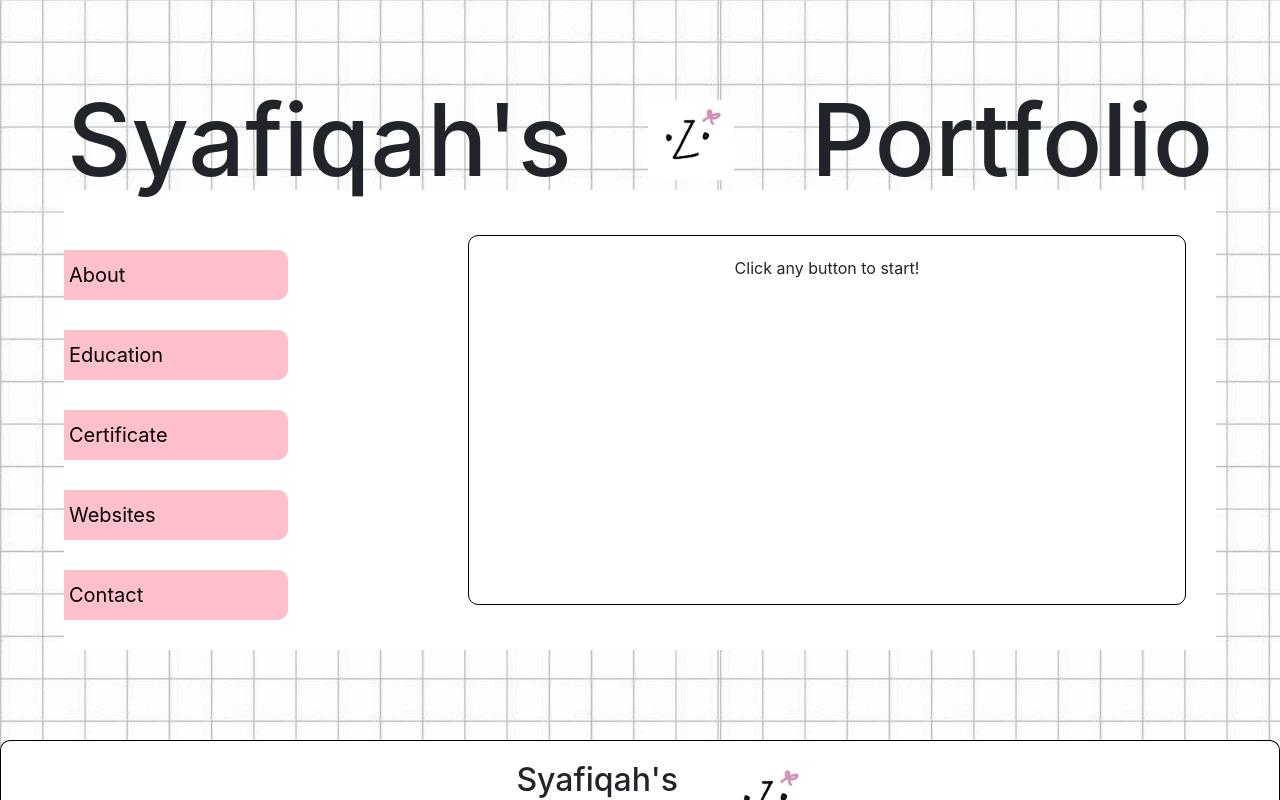
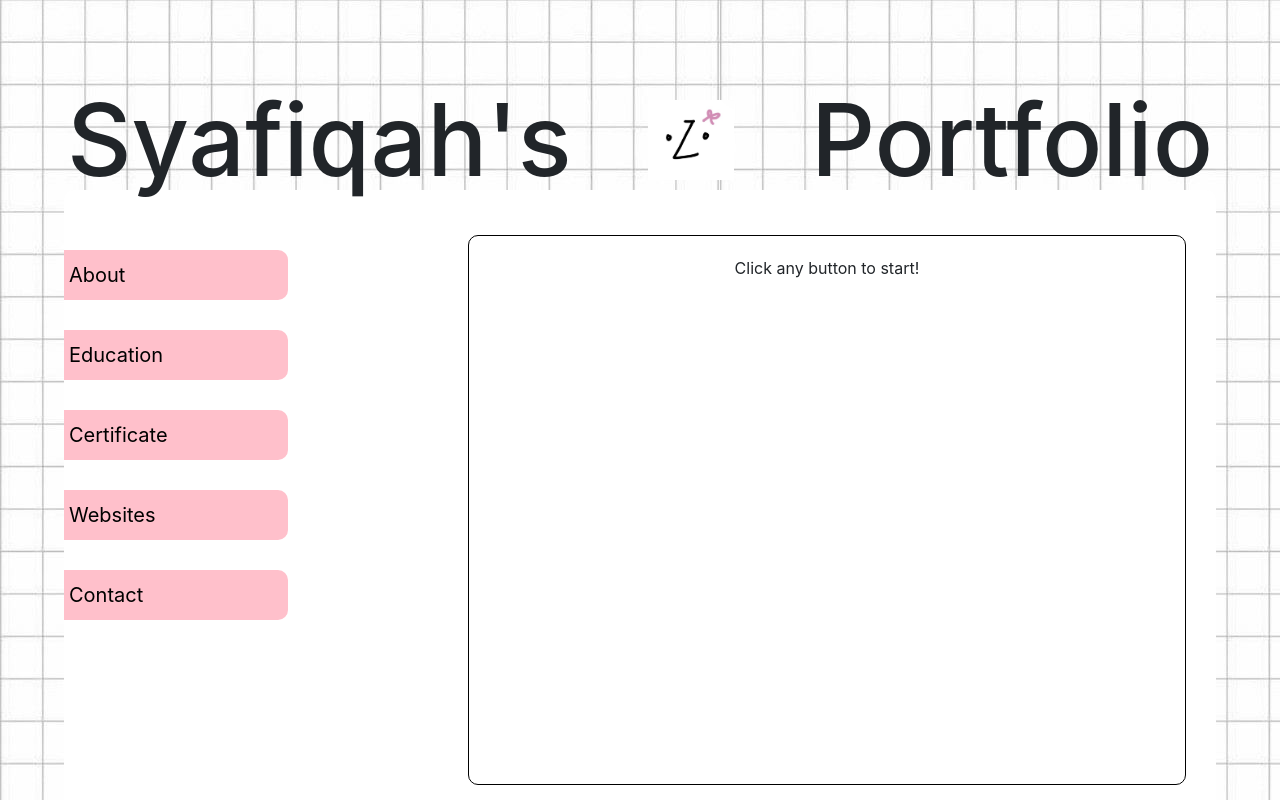
Before and after one commit to cosylily/website-portfolio, a React (Create React App) app: page / in a window 1280 px wide. Shown: the top 800 px of the page. Built offline with nearby package versions, Linux system fonts and the light colour scheme.

Commit message:
update app.css
instead of making the navigation side bar fixed in one place, now make the small space of content to scroll

```diff
--- a/src/App.css
+++ b/src/App.css
@@ -44,10 +44,7 @@ button {
   border-bottom-left-radius: 0px;
   width: 100%;
 }
-.buttonsinbuttons {
-  position: sticky;
-  top: 200px;
-}
+
 button:hover {
   cursor: pointer;
   background-color: black;
@@ -83,6 +80,8 @@ button:hover {
   border: 1px solid black;
   border-radius: 10px;
   width: 80%;
+  height: 550px;
+  overflow: scroll;
 }
 
 footer {
```
